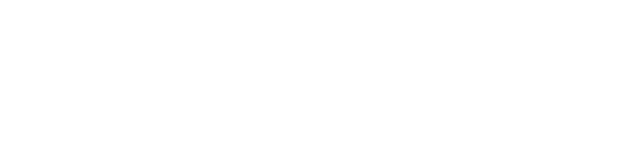
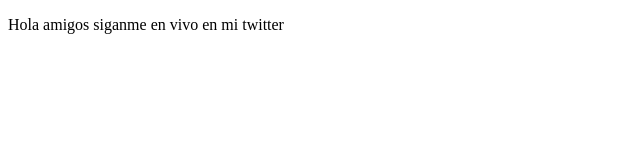
Before and after one commit to Camato-Ariadna/proyectosAriadna, a plain HTML site: page index.html in a window 1280 px wide. Shown: the whole page, without its empty margins (0-640 px from the left). Drawn offline with Linux system fonts and the light colour scheme.

Commit message:
cambios pequeños

```diff
--- a/index.html
+++ b/index.html
@@ -6,6 +6,8 @@
     <title>Document</title>
 </head>
 <body>
-
+<p>
+    Hola amigos siganme en vivo en mi twitter
+</p>
 </body>
 </html>
```
